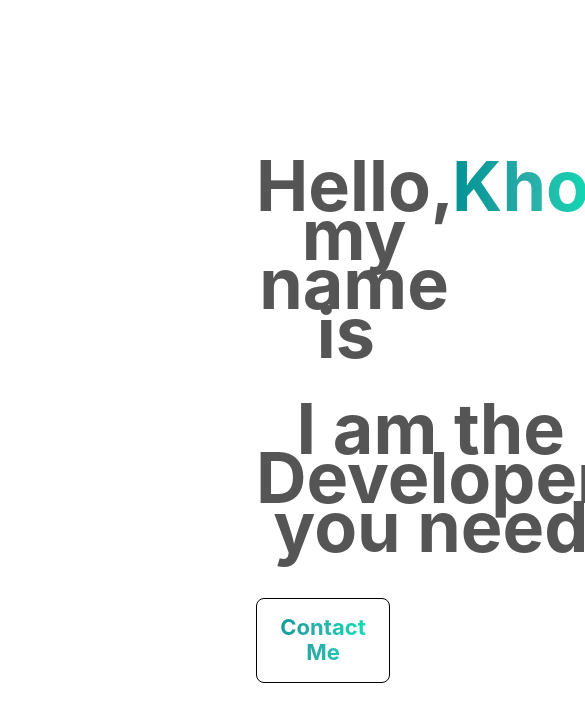
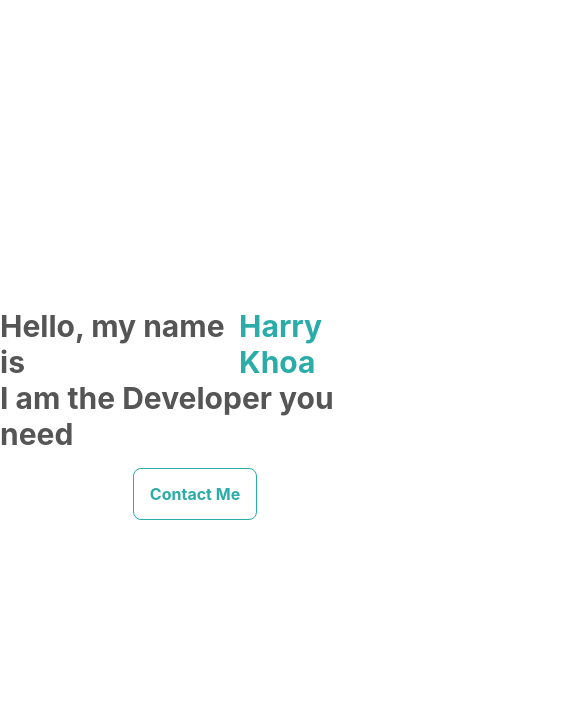
Before and after one commit to KuhnTran/portfolio, a React (Create React App) app: page / in a window 390 px wide. Shown: the top 722 px of the page, 585 px wide, since content can reach past the window. Built offline with nearby package versions, Linux system fonts and the light colour scheme.

Commit message:
added responsiveness to website

```diff
--- a/package.json
+++ b/package.json
@@ -6,10 +6,12 @@
     "@testing-library/jest-dom": "^4.2.4",
     "@testing-library/react": "^9.5.0",
     "@testing-library/user-event": "^7.2.1",
+    "node-sass": "^4.14.1",
     "react": "^16.13.1",
     "react-dom": "^16.13.1",
     "react-scripts": "3.4.1",
-    "tachyons": "^4.12.0"
+    "tachyons": "^4.12.0",
+    "yargs-parser": "^18.1.3"
   },
   "scripts": {
     "start": "react-scripts start",
--- a/src/components/IntroductionPage/IntroductionPage.css
+++ /dev/null
@@ -1,37 +0,0 @@
-h1 {
-    font-size: 70px !important;
-    line-height: 0.7 !important;
-    margin-top: 0 !important;
-}
-
-button {
-    font-size: 22px !important;
-}
-
-.gradient-text {
-    background: rgb(40,176,177);
-    background-image: linear-gradient(90deg, rgba(0,146,147,1) 0%, rgba(43,172,168,1) 43%, rgba(0,245,185,1) 100%);
-    background-size: 100%;
-    -webkit-background-clip: text;
-    -moz-background-clip: text;
-    -webkit-text-fill-color: transparent;
-    -moz-text-fill-color: transparent;
-}
-
-.gradient-background {
-    background: rgb(40,176,177);
-    background-image: linear-gradient(90deg, rgba(0,146,147,1) 0%, rgba(43,172,168,1) 43%, rgba(0,245,185,1) 100%);
-    background-size: 100%;
-    color: white;
-    -webkit-background-clip: padding-box;
-    -moz-background-clip: padding-box;
-    -webkit-text-fill-color: white;
-    -moz-text-fill-color: white;
-}
-
-.hover-transition {
-    -webkit-transition: opacity 1s ease-in-out;
-    -moz-transition: opacity 1s ease-in-out;
-    -o-transition: opacity 1s ease-in-out;
-    transition: opacity 1s ease-in-out;
-}
--- a/src/components/IntroductionPage/IntroductionPage.js
+++ b/src/components/IntroductionPage/IntroductionPage.js
@@ -1,25 +1,24 @@
 import React from 'react';
-import './IntroductionPage.css';
+import './IntroductionPage.scss';
 
 const IntroductionPage = (props) =>
 {
-    const [hovering, setHovering] = React.useState(false);
     return(
         <div style={{ minHeight: '100vh' }}
-            className="flex flex-column justify-center items-start pl7 mid-gray">
+            className="flex flex-column
+                mid-gray text-wrapper"
+            id='text-wrapper'>
             <div className='flex flex-row'>
                 <h1>Hello, my name is&nbsp;</h1>
-                <div className='gradient-text'>
-                    <h1>Khoa</h1>
+                <div className='theme-color'>
+                    <h1>Harry Khoa</h1>
                 </div>
             </div>
             <h1>I am the Developer you need</h1>
-            <button className={'b pa3 bg-white ba grow br3 b12 hover-transition'
-                + ((hovering) ? ' gradient-background' : ' gradient-text')
-                }
-                id='contact-button'
-                onMouseEnter={()=>{setHovering(true);}}
-                onMouseLeave={()=>{setHovering(false);}}>Contact Me</button>
+            <button className='b mv3 pa3 bg-white ba pointer
+                br3 b12 theme-color'>
+                <p className='ma0 pa0'>Contact Me</p>
+            </button>
         </div>
     )
 }
--- /dev/null
+++ b/src/components/IntroductionPage/IntroductionPage.scss
@@ -0,0 +1,67 @@
+@import '../../general/generalVariables.scss';
+
+h1 {
+    margin: 0 !important;
+
+    line-height: 1.2 !important;
+}
+
+button {
+    border-color: $theme-color;
+
+    -webkit-transition: background-color 1s ease-in-out;
+    -moz-transition: background-color 1s ease-in-out;
+    -o-transition: background-color 1s ease-in-out;
+    transition: background-color 1s ease-in-out;
+    p {
+        -webkit-transition: color 0.5s ease-in-out;
+        -moz-transition: color 0.5s ease-in-out;
+        -o-transition: color 0.5s ease-in-out;
+        transition: color 0.5s ease-in-out;
+
+        @media only screen and (min-width: $medium) {
+            font-size: 22px !important;
+        }
+    }
+}
+
+button:hover {
+    color: white;
+    background-color: $theme-color;
+}
+
+.text-wrapper {
+    position: relative;
+    left: 0px;
+
+    justify-content: center;
+    align-items: center;
+
+    text-align: start;
+    h1 {
+        font-size: 30px;
+    }
+
+    @media only screen and (min-width: $medium) {
+        left: 5%;
+
+        align-items: flex-start;
+
+        h1 {
+        font-size: 50px;
+        }
+    }
+
+    @media only screen and (min-width: $large) {
+        left: 10%;
+
+        h1 {
+            font-size: 70px;
+        }
+    }
+
+}
+
+.theme-color {
+    color: $theme-color
+}
--- /dev/null
+++ b/src/general/generalVariables.scss
@@ -0,0 +1,3 @@
+$theme-color: rgba(43,172,168,1);
+$medium: 720px;
+$large: 1280px;
```
Also changed, not shown: src/components/NavigationBar/NavigationBar.js (added), 1 other file (tests, documents, lock files or other folders).
